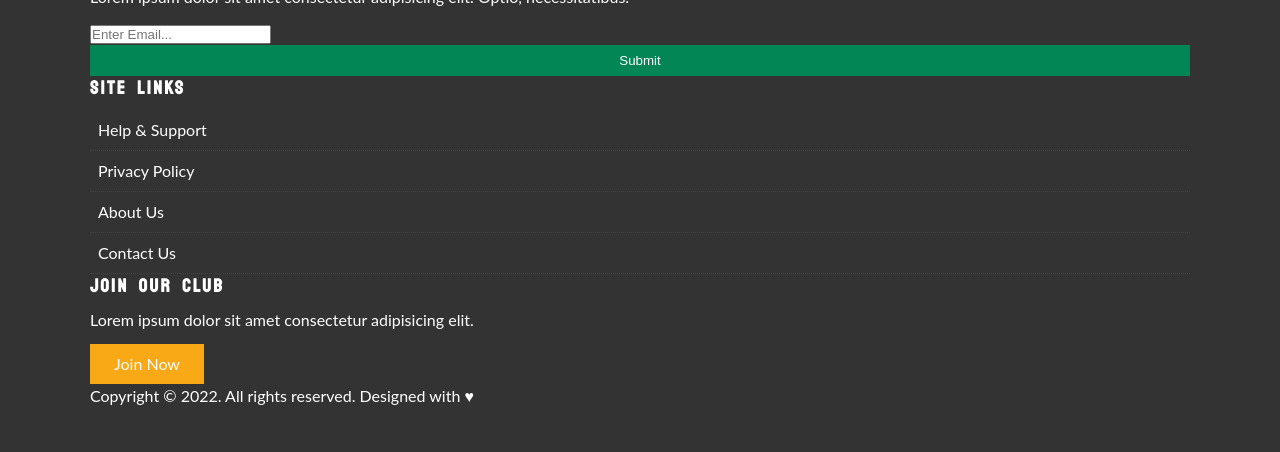
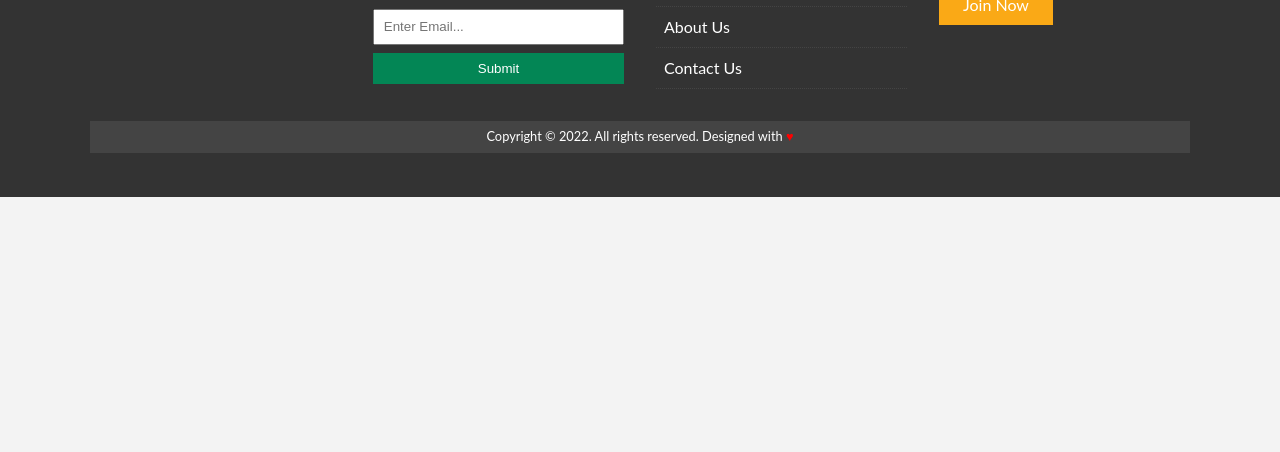
Before and after one commit to dishabajaj1704/Air-News-Grid-Website, a plain HTML site: page index.html in a window 1280 px wide. Shown: the part 1862-2314 px from the top of the page. After the commit the page ends 2059 px from the top, so only its background shows below. Drawn offline with Linux system fonts and the light colour scheme.

Commit message:
Styled footer

```diff
--- a/styles/main.css
+++ b/styles/main.css
@@ -194,6 +194,9 @@ ul.list li a:hover {
   cursor: pointer;
 }
 
+
+
+/**Navbar*/
 #navbar{
   background-color: #fff;
   position: sticky;
@@ -201,8 +204,6 @@ ul.list li a:hover {
   left: 0;
   z-index: 99999;
 }
-
-/**Navbar*/
 #navbar .container{
   display: grid;
   grid-template-columns: 3fr 1fr 2fr;
@@ -224,7 +225,7 @@ ul.list li a:hover {
   font-weight: bold;
 }
 
-#navbar ul li a:active{
+#navbar ul li a.active{
   background-color: var(--primary-color);
   color: white;
 }
@@ -303,3 +304,30 @@ ul.list li a:hover {
 #home-articles .card-grid:last-child{
   grid-column: 2/span 2;
 }
+
+/*Footer */
+
+#main-footer .container {
+  display: grid;
+  grid-template-columns: repeat(4, 1fr);
+  grid-gap: 2rem;
+}
+
+#main-footer .container .grid-full {
+  grid-column: 1/span 4;
+}
+.grid-full p {
+  background: #444;
+  padding: .4rem;
+  font-size: .8rem;
+  text-align: center;
+}
+.hearts {
+  color: red;
+}
+.form-control {
+  display: block;
+  width: 100%;
+  padding: .55rem;
+  margin-bottom: .5rem;
+}
```
